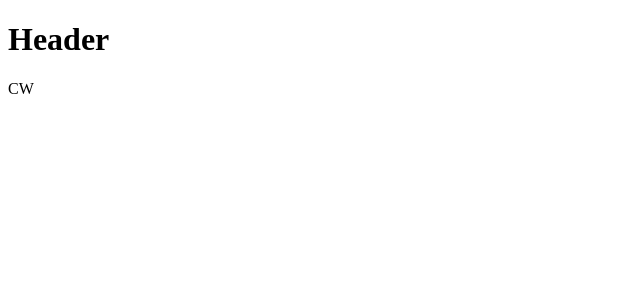
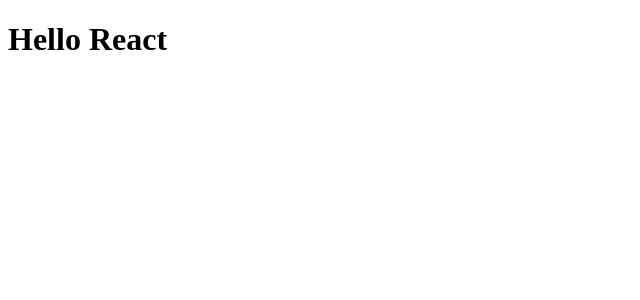
Before and after one commit to Bunyamin54/React-Cources, a React (Create React App) app in the folder rc02_promps/: page / in a window 1280 px wide. Shown: the top 300 px of the page, without its empty margins (0-640 px from the left). Built offline with nearby package versions, Linux system fonts and the light colour scheme.

Commit message:
export import

```diff
--- a/rc02_promps/src/App.js
+++ b/rc02_promps/src/App.js
@@ -1,16 +1,8 @@
-import Header from "./Header";
-
-function App () {
-
+function App() {
   return (
-
-<div>
-<Header>
-
-</Header>
-</div>
-
-
+    <div className="App">
+      <h1>Hello React</h1>
+    </div>
   )
 }
 
```
Also changed, not shown: rc02_promps/src/Footer.jsx (+10 -0 lines).
